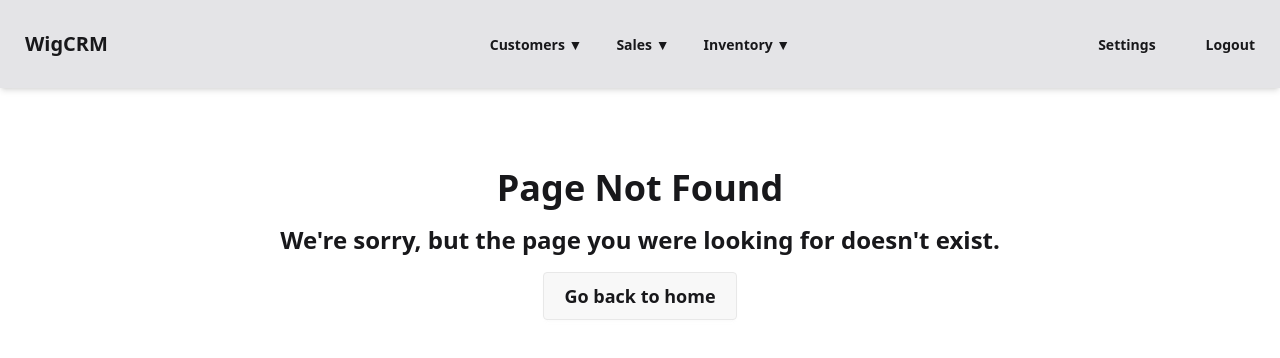
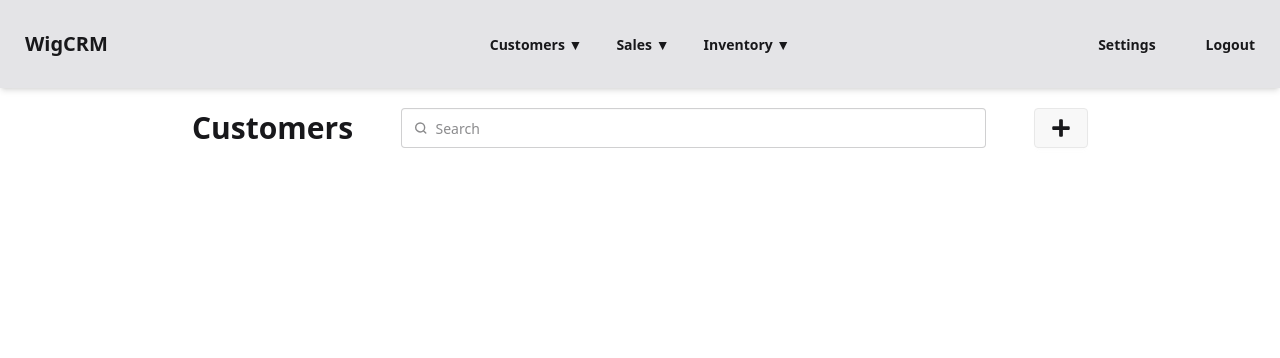
Before and after one commit to olli-suoniemi/invoicing, a Next.js app in the folder ui/: page /customers in a window 1280 px wide. Before the commit this address had no page. Shown: the top 358 px of the page. Built offline with nearby package versions, Linux system fonts and the light colour scheme.

Commit message:
Add CustomersPage component for displaying customer details with search functionality and navigation

```diff
--- /dev/null
+++ b/ui/app/customers/page.js
@@ -0,0 +1,32 @@
+'use client';
+
+import React, { useEffect, useState, useRef } from 'react';
+import { toast, ToastContainer } from 'react-toastify';
+import { FaPlus } from "react-icons/fa";
+import Link from 'next/link';
+
+export default function CustomersPage() {
+
+  return (
+    <div className="flex justify-center items-start min-h-screen py-5">
+      <div className="w-full max-w-4xl flex items-center gap-12">
+        <h1 className="text-3xl font-bold">Customers</h1>
+
+        <label className="input w-full">
+          <svg className="h-[1em] opacity-50" viewBox="0 0 24 24">
+            <g strokeLinejoin="round" strokeLinecap="round" strokeWidth="2.5" fill="none" stroke="currentColor">
+              <circle cx="11" cy="11" r="8" />
+              <path d="m21 21-4.3-4.3" />
+            </g>
+          </svg>
+          <input type="search" className="grow" placeholder="Search" />
+        </label>
+
+        <Link className="btn" title="Add new customer" href="/customers/new">
+          <FaPlus size={20} />
+        </Link>
+      </div>
+    </div>
+
+  );
+}
```
